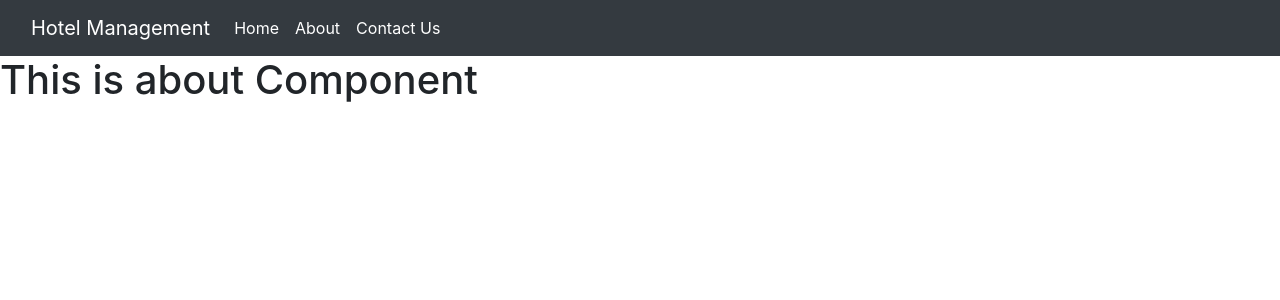
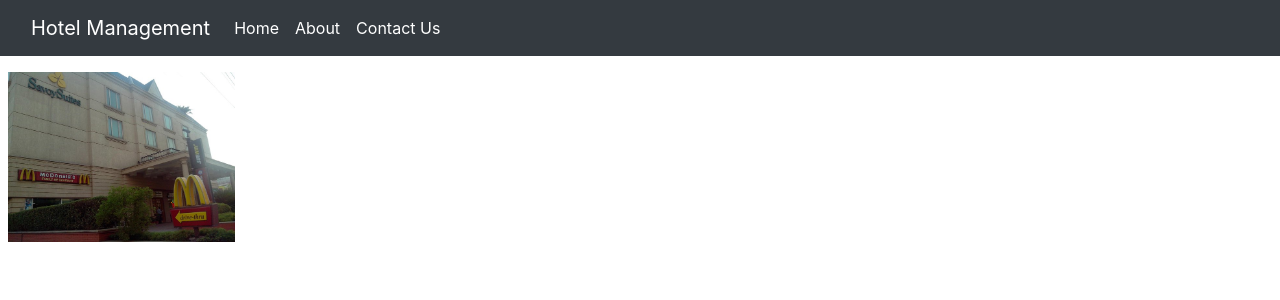
Before and after one commit to Nitin1604/HotelManagement, a React (Create React App) app: page /about in a window 1280 px wide. Shown: the top 300 px of the page. Built offline with nearby package versions, Linux system fonts and the light colour scheme.

Commit message:
Code of About.js

```diff
--- a/src/Components/About.js
+++ b/src/Components/About.js
@@ -1,14 +1,25 @@
 import NavigationComponent from "./Navigation";
-
+import hotel1 from './hotel1.jpg';
 const AboutComponent = () => {
 
     return (
+        <>
         <div id="AboutComponent">
             <NavigationComponent />
             <div className="content">
-                <h1>This is about Component</h1>
+            <div className="row my-3">
+                <div className="col-sm-12">
+                    <div className="row">
+                        <div className="col-sm-4 mx-2">
+                        <img src={hotel1} alt="hotel1" />
+
+                        </div>
+                    </div>
+                </div>
             </div>
         </div>
+    </div>
+    </>
     )
 }
 
```
